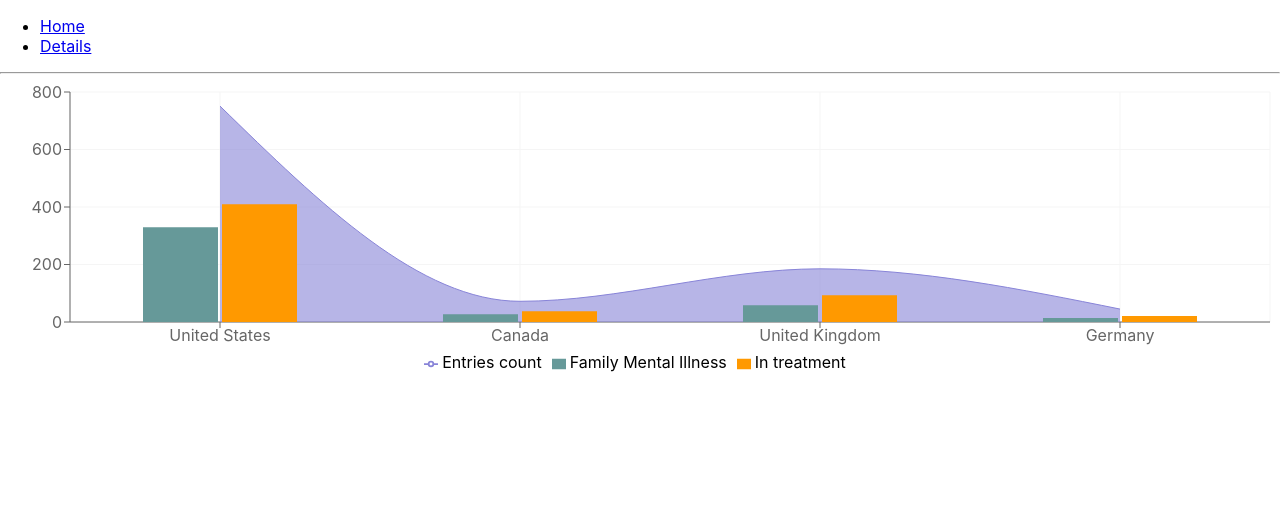
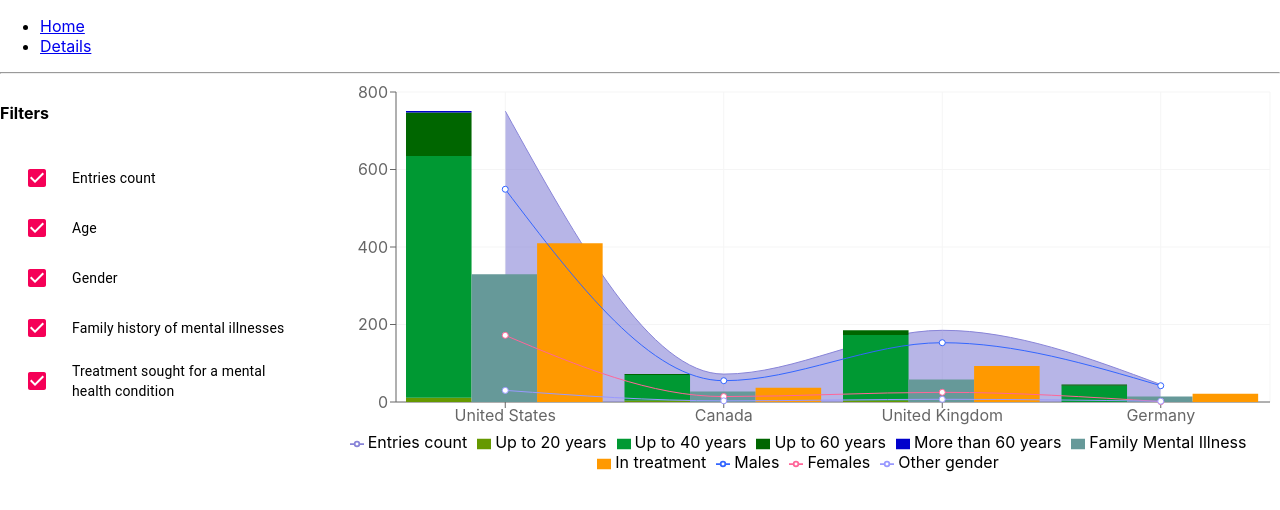
Before and after one commit to Osuka42g/mental-health-survey, a React (Create React App) app: page / in a window 1280 px wide. Shown: the top 510 px of the page. Built offline with nearby package versions, Linux system fonts and the light colour scheme.

Commit message:
Add selector filters

```diff
--- a/package.json
+++ b/package.json
@@ -3,6 +3,7 @@
   "version": "0.1.0",
   "private": true,
   "dependencies": {
+    "@material-ui/core": "^4.0.2",
     "react": "^16.8.6",
     "react-dom": "^16.8.6",
     "react-router-dom": "^5.0.1",
--- a/src/Home.js
+++ b/src/Home.js
@@ -1,8 +1,31 @@
 import React from 'react'
+import LinearProgress from '@material-ui/core/LinearProgress';
+
 import OverviewChart from './components/OverviewChart'
+import OverviewTable from './components/OverviewTable'
+
+import { data, dataModel } from './static/data'
 
 export default class Home extends React.Component {
-    render() {
-        return <OverviewChart />
+  state = {
+    isLoading: true
+  }
+
+  componentDidMount() {
+    setTimeout(() => {
+      this.setState({ isLoading: false })
+    }, 1000)
+  }
+
+  render() {
+    const { isLoading } = this.state
+    if (isLoading) {
+      return <LinearProgress />
     }
+
+    return <>
+      <OverviewChart data={data} dataModel={dataModel} />
+      {/* <OverviewTable data={data} dataModel={dataModel} /> */}
+    </>
+  }
 }
--- a/src/components/OverviewChart.js
+++ b/src/components/OverviewChart.js
@@ -1,12 +1,17 @@
-import React, { PureComponent } from 'react'
+import React from 'react'
+import Grid from '@material-ui/core/Grid'
 import {
   ResponsiveContainer, ComposedChart, Line, Area, Bar, XAxis, YAxis, CartesianGrid, Tooltip, Legend,
 } from 'recharts'
 
-import { data, dataModel } from './../static/data'
+import List from '@material-ui/core/List'
+import ListItem from '@material-ui/core/ListItem'
+import ListItemIcon from '@material-ui/core/ListItemIcon'
+import ListItemText from '@material-ui/core/ListItemText'
+import Checkbox from '@material-ui/core/Checkbox'
 
 const defineGenderGroup = gender => {
-  switch(gender.toLowerCase()) {
+  switch (gender.toLowerCase()) {
     case 'm':
     case 'male':
       return 'genderMale'
@@ -47,8 +52,22 @@ const defineTreatmentGroup = treatment => {
     : 'dispose'
 }
 
-const fetchData = () => {
+export default class OverviewChart extends React.Component {
+  state = {
+    dataChart: [],
+    filters: {
+      entries: true,
+      age: true,
+      gender: true,
+      treatment: true,
+      familyHistory: true,
+    }
+  }
+
+  fetchData() {
     // this is from backend of course
+    const { data, dataModel } = this.props
+
     const newData = {}
     data.forEach(e => {
       const { country, gender, age, family_history, treatment, } = e
@@ -74,15 +93,70 @@ const fetchData = () => {
     return dataToReturn
   }
 
-export default class OverviewChart extends PureComponent {
+  handleToggle(value) {
+    const { filters } = this.state
+    filters[value] = !filters[value]
+    this.setState({ filters })
+  }
+
+  componentDidMount() {
+    this.setState({ dataChart: this.fetchData() })
+  }
+
   render() {
-    const dataChart = fetchData()
+    const { dataChart, filters, } = this.state
+    console.log(filters)
 
-    const showGender = true
-    const showAge = true
+    const listFilters = [
+      {
+        key: 'entries',
+        label: 'Entries count',
+      },
+      {
+        key: 'age',
+        label: 'Age',
+      },
+      {
+        key: 'gender',
+        label: 'Gender',
+      },
+      {
+        key: 'familyHistory',
+        label: 'Family history of mental illnesses',
+      },
+      {
+        key: 'treatment',
+        label: 'Treatment sought for a mental health condition',
+      },
+    ]
 
     return (
-      <div style={{ width: '100%', height: 300 }}>
+      <Grid container spacing={3}>
+        <Grid item xs={3}>
+          <h4>Filters</h4>
+          <List>
+            { listFilters.map(value => {
+              const { key, label, } = value
+              const checked = this.state.filters[key]
+              const labelId = `checkbox-list-label-${key}`
+
+              return (
+                <ListItem key={`list-${key}`} role={undefined} dense button onClick={() => this.handleToggle(key)}>
+                  <ListItemIcon>
+                    <Checkbox
+                      checked={checked}
+                      tabIndex={-1}
+                      inputProps={{ 'aria-labelledby': labelId }}
+                    />
+                  </ListItemIcon>
+                  <ListItemText id={labelId} primary={label} />
+                </ListItem>
+              )
+            })}
+          </List>
+        </Grid>
+        <Grid item xs={9}>
+          <div style={{ height: 400 }}>
           <ResponsiveContainer>
             <ComposedChart
               width={500}
@@ -97,27 +171,21 @@ export default class OverviewChart extends PureComponent {
               <YAxis />
               <Tooltip />
               <Legend />
-            <Area type="monotone" name="Entries count" dataKey="entries" fill="#8884d8" stroke="#8884d8" />
-            {
-              showAge && <>
-                <Bar barSize={100} stackId="age" name="Up to 20 years" dataKey="ageUp20" fill="#669900" />
-                <Bar barSize={100} stackId="age" name="Up to 40 years" dataKey="ageUp40" fill="#009933" />
-                <Bar barSize={100} stackId="age" name="Up to 60 years" dataKey="ageUp60" fill="#006600" />
-                <Bar barSize={100} stackId="age" name="More than 60 years" dataKey="ageMore60" fill="#0000cc" />
-              </>
-            }
-            <Bar barSize={75} name="Family Mental Illness" dataKey="familyMentalIllness" fill="#669999" />
-            <Bar barSize={75} name="In treatment" dataKey="treatment" fill="#ff9900" />
-            {
-              showGender && <>
-                <Line type="monotone" name="Males" dataKey="genderMale" stroke="#3366ff" />
-                <Line type="monotone" name="Females" dataKey="genderFemale" stroke="#ff6699" />
-                <Line type="monotone" name="Other gender" dataKey="genderUnknow" stroke="#9999ff" />
-              </>
-            }
+              { filters.entries && <Area type="monotone" name="Entries count" dataKey="entries" fill="#8884d8" stroke="#8884d8" /> }
+              { filters.age && <Bar barSize={100} stackId="age" name="Up to 20 years" dataKey="ageUp20" fill="#669900" /> }
+              { filters.age && <Bar barSize={100} stackId="age" name="Up to 40 years" dataKey="ageUp40" fill="#009933" /> }
+              { filters.age && <Bar barSize={100} stackId="age" name="Up to 60 years" dataKey="ageUp60" fill="#006600" /> }
+              { filters.age && <Bar barSize={100} stackId="age" name="More than 60 years" dataKey="ageMore60" fill="#0000cc" /> }
+              { filters.familyHistory && <Bar barSize={75} name="Family Mental Illness" dataKey="familyMentalIllness" fill="#669999" /> }
+              { filters.treatment && <Bar barSize={75} name="In treatment" dataKey="treatment" fill="#ff9900" /> }
+              { filters.gender && <Line type="monotone" name="Males" dataKey="genderMale" stroke="#3366ff" /> }
+              { filters.gender && <Line type="monotone" name="Females" dataKey="genderFemale" stroke="#ff6699" /> }
+              { filters.gender && <Line type="monotone" name="Other gender" dataKey="genderUnknow" stroke="#9999ff" /> }
             </ComposedChart>
           </ResponsiveContainer>
           </div>
-    );
+        </Grid>
+      </Grid>
+    )
   }
 }
--- /dev/null
+++ b/src/components/OverviewTable.js
@@ -0,0 +1,128 @@
+import React from 'react'
+import {
+  ResponsiveContainer, ComposedChart, Line, Area, Bar, XAxis, YAxis, CartesianGrid, Tooltip, Legend,
+} from 'recharts'
+
+import { data, dataModel } from './../static/data'
+
+const defineGenderGroup = gender => {
+  switch (gender.toLowerCase()) {
+    case 'm':
+    case 'male':
+      return 'genderMale'
+    case 'f':
+    case 'female':
+      return 'genderFemale'
+    default:
+      return 'genderUnknow'
+  }
+}
+
+const defineAgeGroup = age => {
+  if (age > 60) {
+    return 'ageMore60'
+  }
+  if (age > 40) {
+    return 'ageUp60'
+  }
+  if (age > 20) {
+    return 'ageUp40'
+  }
+  return 'ageUp20'
+}
+
+const toBool = str => {
+  return str === 'Yes'
+}
+
+const defineFamilyIllnessGroup = family_history => {
+  return toBool(family_history)
+    ? 'familyMentalIllness'
+    : 'dispose'
+}
+
+const defineTreatmentGroup = treatment => {
+  return toBool(treatment)
+    ? 'treatment'
+    : 'dispose'
+}
+
+const fetchData = () => {
+  // this is from backend of course
+  const newData = {}
+  data.forEach(e => {
+    const { country, gender, age, family_history, treatment, } = e
+    if (!newData[country]) {
+      newData[country] = { ...dataModel, country, }
+    }
+    const summatory = newData[country]
+
+    summatory.entries += 1
+    summatory[defineGenderGroup(gender)] += 1
+    summatory[defineAgeGroup(age)] += 1
+    summatory[defineFamilyIllnessGroup(family_history)] += 1
+    summatory[defineTreatmentGroup(treatment)] += 1
+  })
+
+  const dataToReturn = []
+  for (const key in newData) {
+    let dataBycountry = newData[key]
+    if (dataBycountry.entries > 30)
+      dataToReturn.push({ ...dataBycountry })
+  }
+
+  return dataToReturn
+}
+
+export default class OverviewTable extends React.Component {
+
+  state = {
+    showAge: true,
+    showGender: true,
+  }
+
+  render() {
+    const dataChart = fetchData()
+
+    const { showAge, showGender, } = this.state
+
+    return (
+      <div style={{ width: '100%', height: 300 }}>
+        <ResponsiveContainer>
+          <ComposedChart
+            width={500}
+            height={400}
+            data={dataChart}
+            margin={{
+              top: 10, right: 10, bottom: 10, left: 10,
+            }}
+          >
+            <CartesianGrid stroke="#f5f5f5" />
+            <XAxis dataKey="country" />
+            <YAxis />
+            <Tooltip />
+            <Legend />
+            <Area type="monotone" name="Entries count" dataKey="entries" fill="#8884d8" stroke="#8884d8" />
+            {
+              showAge && <>
+                <Bar barSize={100} stackId="age" name="Up to 20 years" dataKey="ageUp20" fill="#669900" />
+                <Bar barSize={100} stackId="age" name="Up to 40 years" dataKey="ageUp40" fill="#009933" />
+                <Bar barSize={100} stackId="age" name="Up to 60 years" dataKey="ageUp60" fill="#006600" />
+                <Bar barSize={100} stackId="age" name="More than 60 years" dataKey="ageMore60" fill="#0000cc" />
+              </>
+            }
+            <Bar barSize={75} name="Family Mental Illness" dataKey="familyMentalIllness" fill="#669999" />
+            <Bar barSize={75} name="In treatment" dataKey="treatment" fill="#ff9900" />
+            {
+              showGender && <>
+                <Line type="monotone" name="Males" dataKey="genderMale" stroke="#3366ff" />
+                <Line type="monotone" name="Females" dataKey="genderFemale" stroke="#ff6699" />
+                <Line type="monotone" name="Other gender" dataKey="genderUnknow" stroke="#9999ff" />
+              </>
+            }
+          </ComposedChart>
+        </ResponsiveContainer>
+      </div>
+    )
+  }
+}
```
Also changed, not shown: 1 other file (tests, documents, lock files or other folders). Lines whose indentation alone changed are shown as unchanged.
